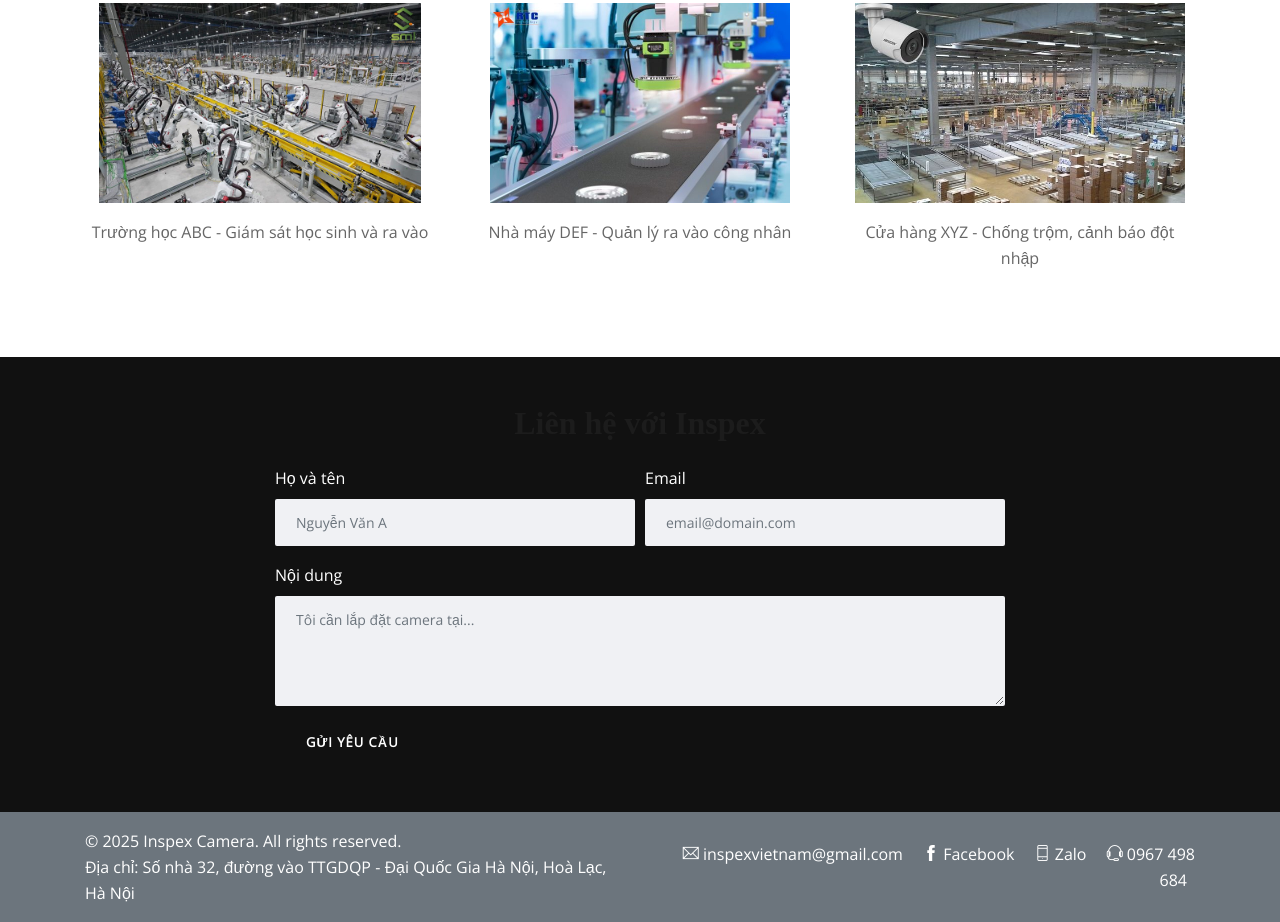
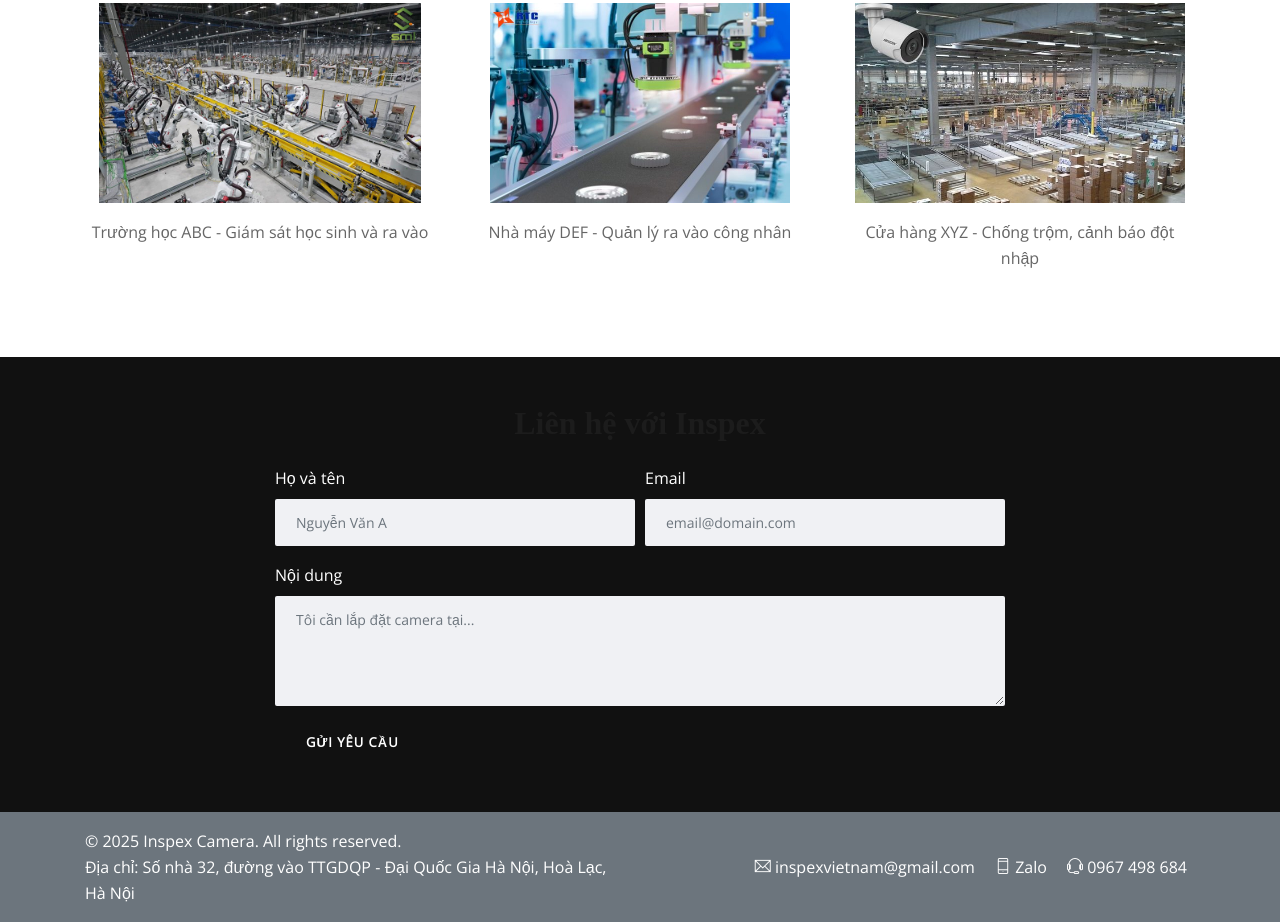
Before and after one commit to kiendo1998/inspex-web-project, a website: page index.html in a window 1280 px wide. Shown: the part 1155-2077 px from the top of the page. Drawn offline with nearby package versions, Linux system fonts and the light colour scheme; a web font is replaced by a local one.

Commit message:
update contact

```diff
--- a/index.html
+++ b/index.html
@@ -165,9 +165,6 @@
         <a href="mailto:inspexvietnam@gmail.com" class="text-white mx-2">
           <i class="ti-email"></i> inspexvietnam@gmail.com
         </a>
-        <a href="https://www.facebook.com/kienphule" target="_blank" class="text-white mx-2">
-          <i class="ti-facebook"></i> Facebook
-        </a>
         <a href="https://zalo.me/0967498684" target="_blank" class="text-white mx-2">
           <i class="ti-mobile"></i> Zalo
         </a>
```
